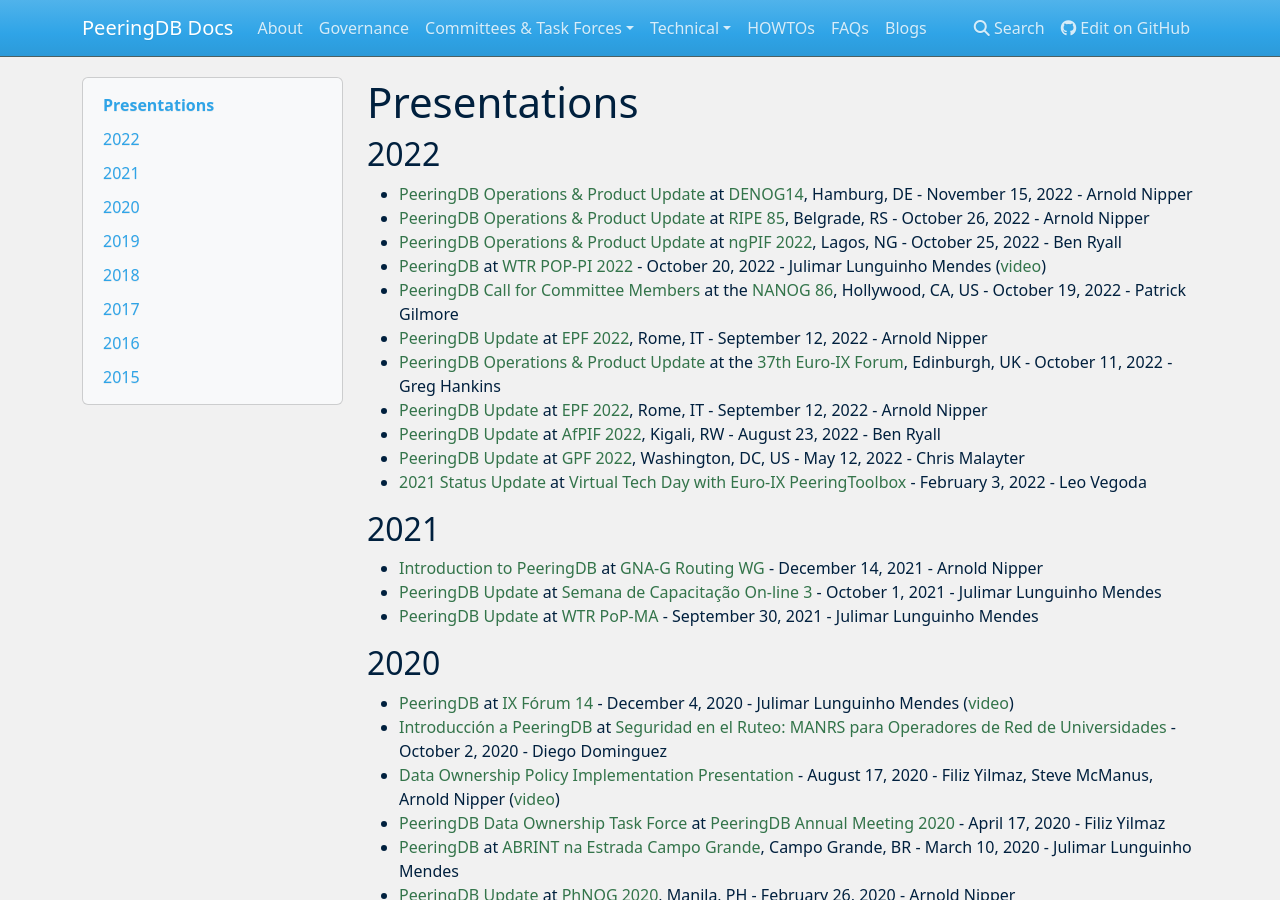
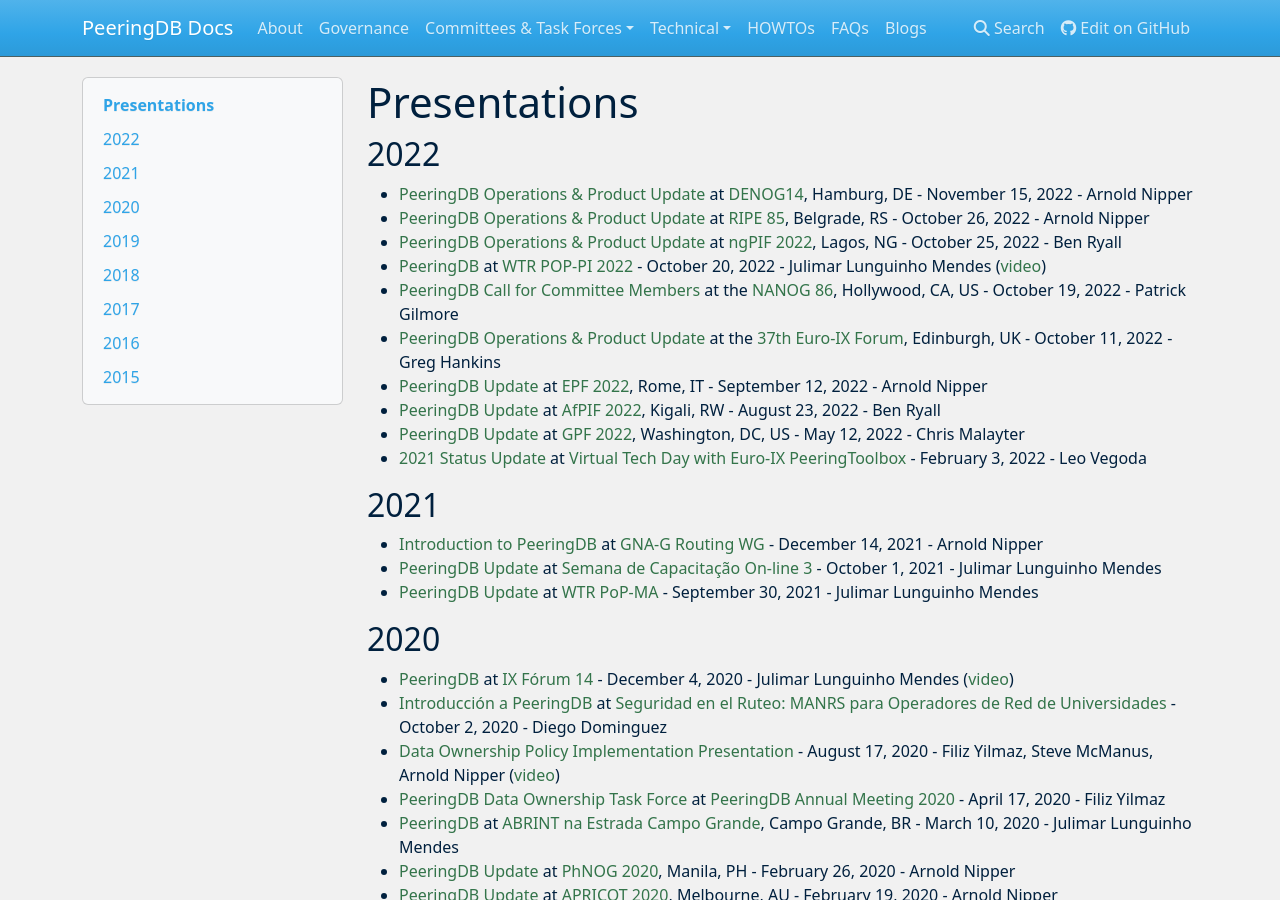
Before and after one commit to peeringdb/docs, an MkDocs documentation site: the page built from docs/presentations.md, in a window 1280 px wide and 900 px high. Built offline with MkDocs 1.6.1, drawn with Linux system fonts in a browser that asks for light colours; nearby versions of some CDN libraries.

Commit message:
Fix presentation ordering.

```diff
--- a/docs/presentations.md
+++ b/docs/presentations.md
@@ -7,7 +7,6 @@
 - [PeeringDB Operations & Product Update](presentation/20221025-ngPIF.pdf) at [ngPIF 2022](https://pif.ng/agenda/), Lagos, NG - October 25, 2022 - Ben Ryall
 - [PeeringDB](presentation/WTR_POP-PI_2022_Teresina-peeringdb-20221020.pdf) at [WTR POP-PI 2022](https://wtr.rnp.br/pop-pi/programacao) - October 20, 2022 - Julimar Lunguinho Mendes ([video](https://youtu.be/Y0uoW7YSlQA?t=6628))
 - [PeeringDB Call for Committee Members](presentation/20221019_Gilmore_Lightning_Talk_Peeringdb_v1.pdf) at the [NANOG 86](https://www.nanog.org/events/nanog-86/agenda/), Hollywood, CA, US - October 19, 2022 - Patrick Gilmore
-- [PeeringDB Update](presentation/20220912_EPF15_Arnold.pdf) at [EPF 2022](https://peering-forum.eu/2022/), Rome, IT - September 12, 2022 - Arnold Nipper
 - [PeeringDB Operations & Product Update](presentation/20221011-37th-Euro-IX-Greg.pdf) at the [37th Euro-IX Forum](https://www.euro-ix.net/en/events/fora/37th-euro-ix-forum/), Edinburgh, UK - October 11, 2022 - Greg Hankins
 - [PeeringDB Update](presentation/20220912_EPF15_Arnold.pdf) at [EPF 2022](https://peering-forum.eu/2022/), Rome, IT - September 12, 2022 - Arnold Nipper
 - [PeeringDB Update](presentation/20220823_AfPIF_Ben.pdf) at [AfPIF 2022](https://www.afpif.org/afpif2022/), Kigali, RW - August 23, 2022 - Ben Ryall
```
